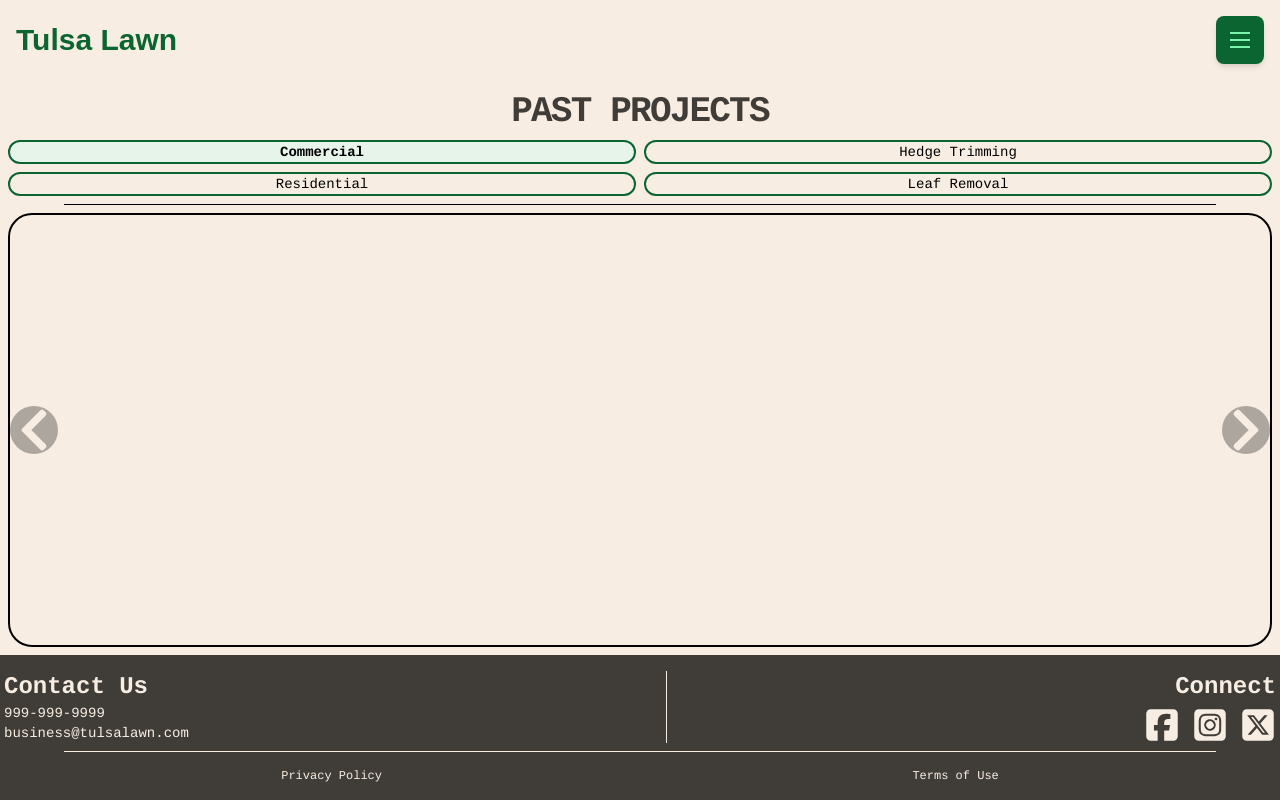
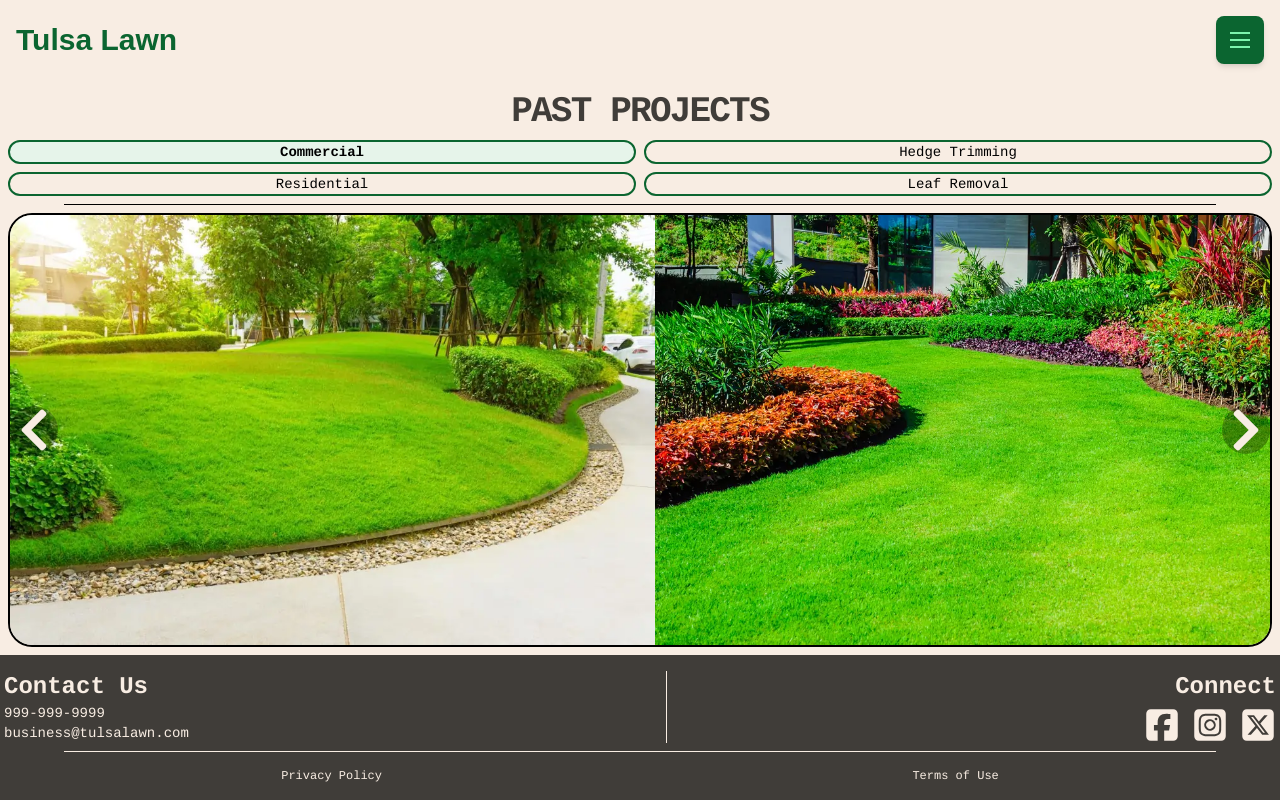
Before and after one commit to 99curtis/Tulsa-Lawn, a React (Vite) app: page /past-projects in a window 1280 px wide. Built offline with nearby package versions, Linux system fonts and the light colour scheme; a web font is replaced by a local one.

Commit message:
trying to fix PastProjects images not loading

```diff
--- a/src/pages/PastProjectsPage.jsx
+++ b/src/pages/PastProjectsPage.jsx
@@ -5,24 +5,47 @@ import NavBar from "../Layout/NavBar";
 import Footer from "../Layout/Footer";
 import { MenuProvider } from "../Components/MenuContext";
 
+// Import all images statically
+import Commercial1 from "/assets/commercial1.webp";
+import Commercial2 from "/assets/commercial2.webp";
+import Commercial3 from "/assets/commercial3.webp";
+import Commercial4 from "/assets/commercial4.webp";
+import Commercial5 from "/assets/commercial5.webp";
+import Commercial6 from "/assets/commercial6.webp";
+
+import Hedge1 from "/assets/hedgetrimming1.webp";
+import Hedge2 from "/assets/hedgetrimming2.webp";
+import Hedge3 from "/assets/hedgetrimming3.webp";
+import Hedge4 from "/assets/hedgetrimming4.webp";
+import Hedge5 from "/assets/hedgetrimming5.webp";
+import Hedge6 from "/assets/hedgetrimming6.webp";
+
+import Residential1 from "/assets/residential1.webp";
+import Residential2 from "/assets/residential2.webp";
+import Residential3 from "/assets/residential3.webp";
+import Residential4 from "/assets/residential4.webp";
+import Residential5 from "/assets/residential5.webp";
+import Residential6 from "/assets/residential6.webp";
+
+import Leaf1 from "/assets/leafremoval1.webp";
+import Leaf2 from "/assets/leafremoval2.webp";
+import Leaf3 from "/assets/leafremoval3.webp";
+import Leaf4 from "/assets/leafremoval4.webp";
+import Leaf5 from "/assets/leafremoval5.webp";
+import Leaf6 from "/assets/leafremoval6.webp";
+
+const categories = {
+  Commercial: [Commercial1, Commercial2, Commercial3, Commercial4, Commercial5, Commercial6],
+  "Hedge Trimming": [Hedge1, Hedge2, Hedge3, Hedge4, Hedge5, Hedge6],
+  Residential: [Residential1, Residential2, Residential3, Residential4, Residential5, Residential6],
+  "Leaf Removal": [Leaf1, Leaf2, Leaf3, Leaf4, Leaf5, Leaf6],
+};
+
 function PastProjectsPage() {
   const [currentSlide, setCurrentSlide] = useState(0);
   const [selectedCategory, setSelectedCategory] = useState("Commercial");
 
-  const categories = {
-    "Commercial": Array.from({ length: 6 }, (_, i) => import(`/assets/commercial${i + 1}.webp`)),
-    "Hedge Trimming": Array.from({ length: 6 }, (_, i) => import(`/assets/hedgetrimming${i + 1}.webp`)),
-    "Residential": Array.from({ length: 6 }, (_, i) => import(`/assets/residential${i + 1}.webp`)),
-    "Leaf Removal": Array.from({ length: 6 }, (_, i) => import(`/assets/leafremoval${i + 1}.webp`)),
-  };
-
-  const imagesPromise = categories[selectedCategory];
-
-  const [images, setImages] = useState([]);
-
-  Promise.all(imagesPromise).then((loadedImages) => {
-    setImages(loadedImages.map((module) => module.default));
-  });
+  const images = categories[selectedCategory];
 
   const handlers = useSwipeable({
     onSwipedLeft: () => setCurrentSlide((prev) => (prev + 1) % images.length),
```
